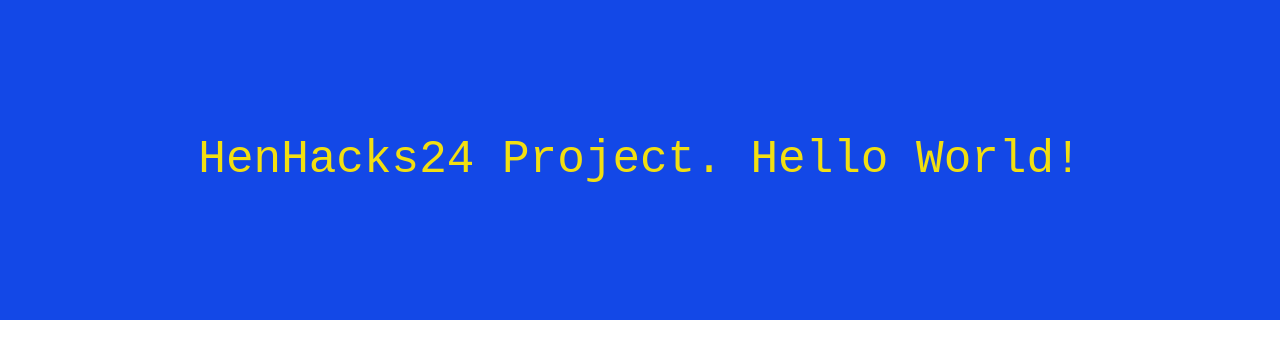
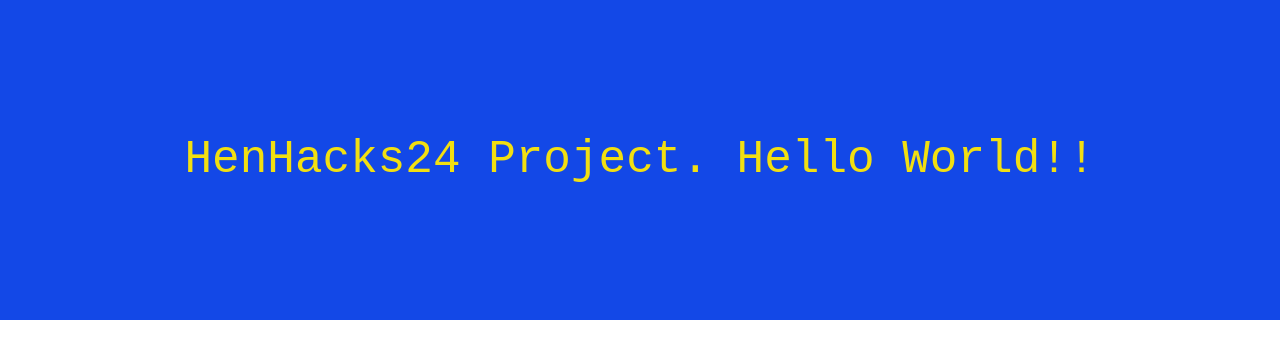
Before and after one commit to HenHacks24/EDU-AI, a React (Create React App) app: page / in a window 1280 px wide. Shown: the top 358 px of the page. Built offline with nearby package versions, Linux system fonts and the light colour scheme.

Commit message:
Created Site 1.1

```diff
--- a/src/App.tsx
+++ b/src/App.tsx
@@ -5,7 +5,7 @@ function App(): JSX.Element {
     return (
         <div className="App">
             <header className="App-header">
-                HenHacks24 Project. Hello World!
+                HenHacks24 Project. Hello World!!
             </header>
         </div>
     );
```
